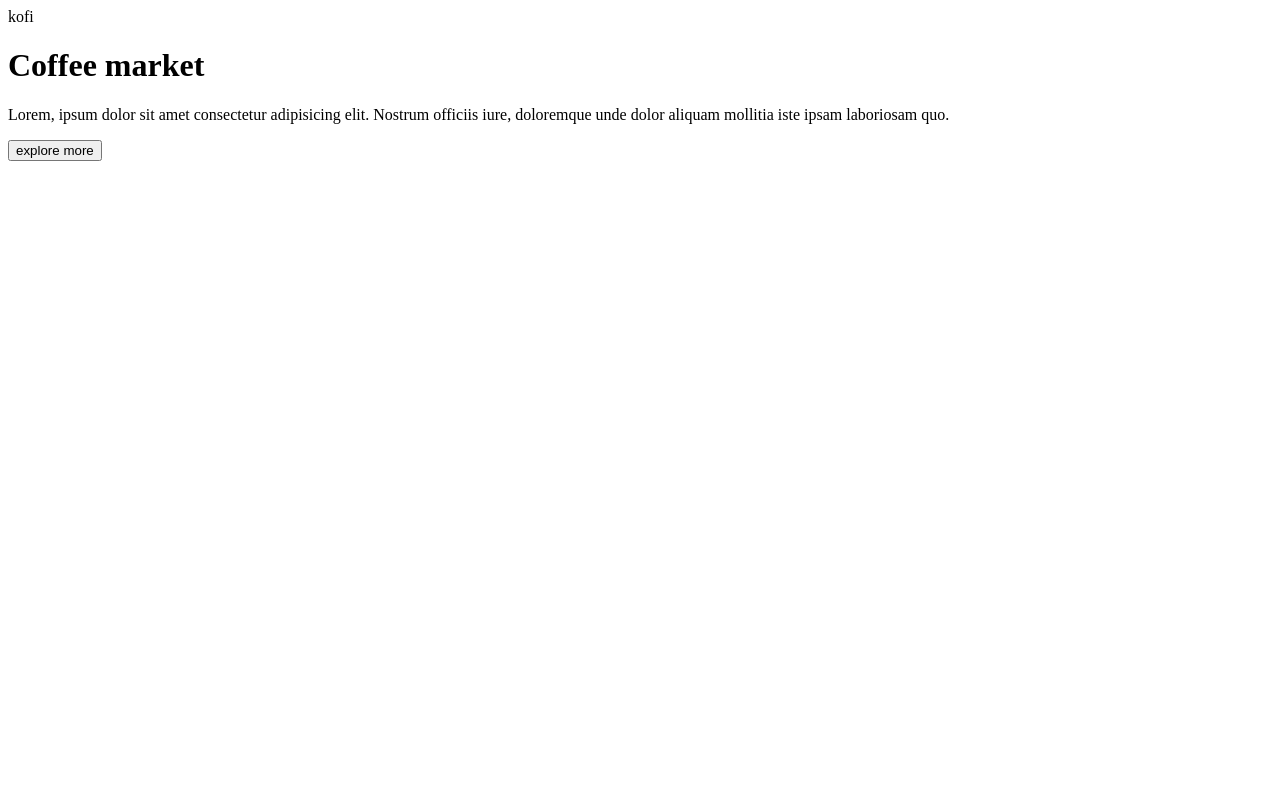
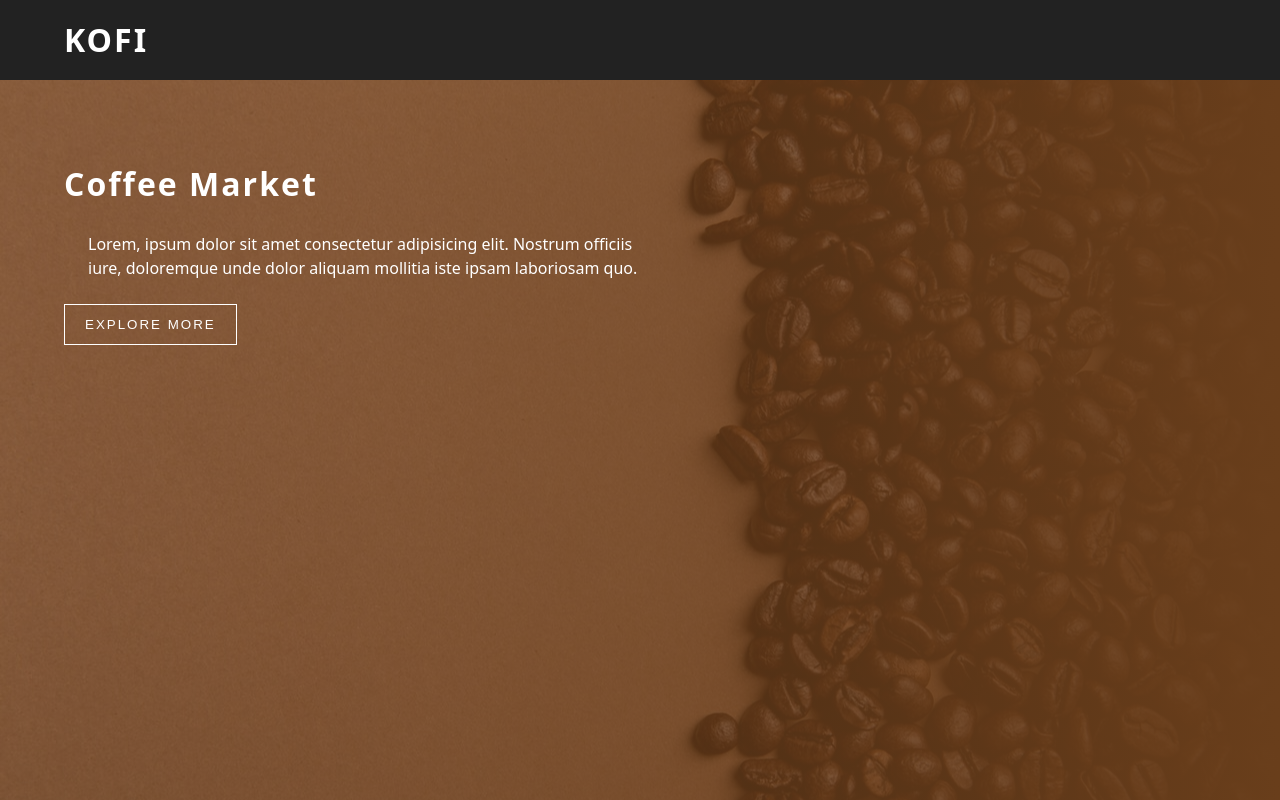
Before and after one commit to Aleksandar-93/Web-Development, a plain HTML site: page HTML AND CSS TUTORIAL/Background _Image/index.html in a window 1280 px wide. Drawn offline with Linux system fonts and the light colour scheme; files that its build step writes are made by us from their sources.

Commit message:
background image css style

```diff
--- a/HTML AND CSS TUTORIAL/06_display_property/css/main.css
+++ b/HTML AND CSS TUTORIAL/06_display_property/css/main.css
@@ -27,5 +27,3 @@ body {
   margin: 0 auto;
   max-width: 1170px;
 }
-.section-center p {
-}
--- a/HTML AND CSS TUTORIAL/Background _Image/css/main.css
+++ b/HTML AND CSS TUTORIAL/Background _Image/css/main.css
@@ -0,0 +1,60 @@
+* {
+  margin: 0;
+  padding: 0;
+  box-sizing: border-box;
+}
+body {
+  font-family: system-ui, -apple-system, BlinkMacSystemFont, "Segoe UI", Roboto,
+    Oxygen, Ubuntu, Cantarell, "Open Sans", "Helvetica Neue", sans-serif;
+  line-height: 1.5;
+}
+.nav {
+  height: 5rem;
+  background: #222;
+  padding: 1rem 0;
+}
+.nav-title {
+  font-size: 2rem;
+  text-transform: uppercase;
+  font-weight: 700;
+  color: #fff;
+  letter-spacing: 2px;
+}
+.nav-center {
+  width: 90vw;
+  max-width: 1170px;
+  margin: 0 auto;
+}
+.hero {
+  background: linear-gradient(
+      to right,
+      rgba(105, 62, 27, 0.5),
+      rgba(105, 62, 27, 1)
+    ),
+    url(../img/hero-bcg.jpg) center/cover;
+  min-height: calc(100vh - 5rem);
+}
+.hero-center {
+  width: 90vw;
+  max-width: 1170px;
+  margin: 0 auto;
+  padding: 5rem 0;
+  color: #fff;
+}
+.hero-center h1 {
+  letter-spacing: 2px;
+  text-transform: capitalize;
+  margin-bottom: 0.75rem;
+}
+.hero-center p {
+  margin: 1.5rem;
+  max-width: 35em;
+}
+.hero-btn {
+  background: transparent;
+  border: 1px solid #fff;
+  padding: 0.75rem 1.25rem;
+  text-transform: uppercase;
+  color: #fff;
+  letter-spacing: 2px;
+}
--- a/HTML AND CSS TUTORIAL/Background _Image/index.html
+++ b/HTML AND CSS TUTORIAL/Background _Image/index.html
@@ -4,18 +4,18 @@
     <meta charset="UTF-8" />
     <meta name="viewport" content="width=device-width, initial-scale=1.0" />
     <title>Background Image</title>
-    <link rel="stylesheet" href="./main.css" />
+    <link rel="stylesheet" href="./css/main.css" />
   </head>
   <body>
     <!-- Nav  -->
     <div class="nav">
-      <div class="nav-centar">
+      <div class="nav-center">
         <span class="nav-title">kofi </span>
       </div>
     </div>
     <!-- Hero -->
     <div class="hero">
-      <div class="hero center">
+      <div class="hero-center">
         <h1>Coffee market</h1>
         <p>
           Lorem, ipsum dolor sit amet consectetur adipisicing elit. Nostrum
```
Also changed, not shown: HTML AND CSS TUTORIAL/Background _Image/img/hero-bcg.jpg (added).
